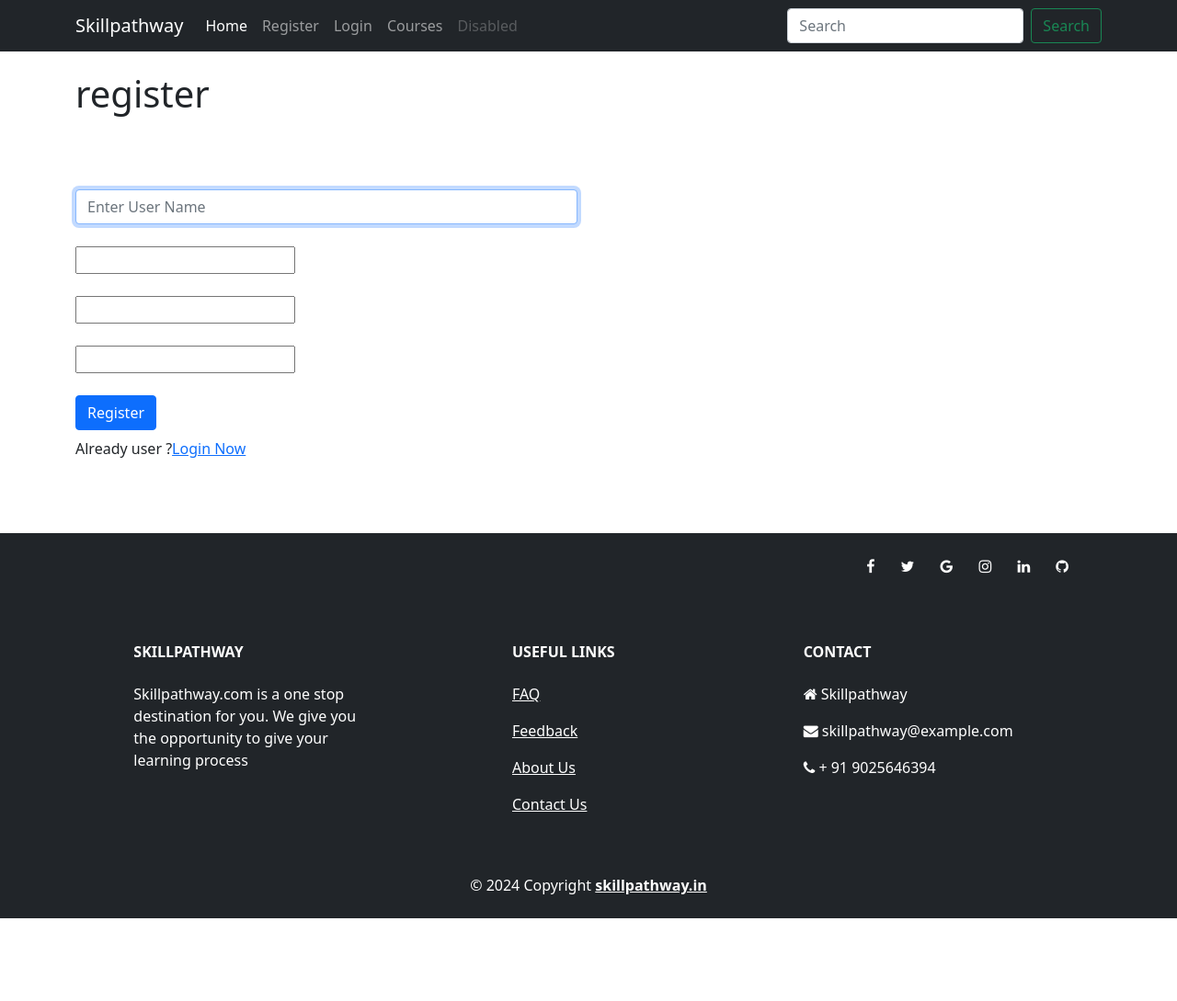
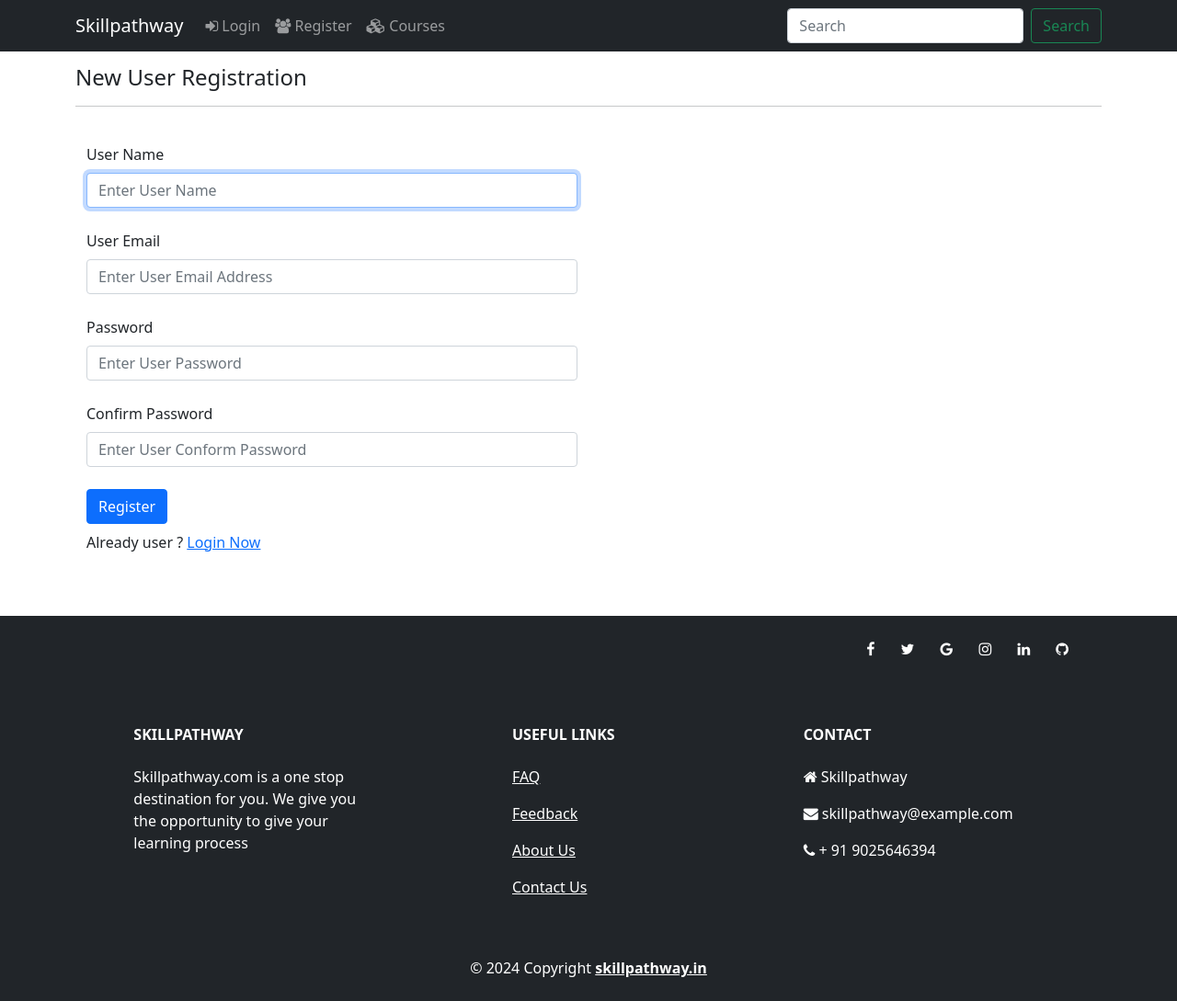
Before and after one commit to Ravichandran7/skillpath, a Django app: page /register in a window 1280 px wide. Shown: the whole page at 92% size. Before the commit the page ends 999 px from the top, so only its background shows below. Run offline with Django 5.2, Linux system fonts and the light colour scheme.

Commit message:
up to register & login

```diff
--- a/myProject/myApp/form.py
+++ b/myProject/myApp/form.py
@@ -4,6 +4,12 @@ from .models import User
 
 class CustomUserForm(UserCreationForm):
     username=forms.CharField(widget=forms.TextInput(attrs={'class':'form-control','placeholder':'Enter User Name'}))
+    email=forms.CharField(widget=forms.TextInput(attrs={'class':'form-control','placeholder':'Enter User Email Address'}))
+    password1=forms.CharField(widget=forms.PasswordInput(attrs={'class':'form-control','placeholder':'Enter User Password'}))
+    password2=forms.CharField(widget=forms.PasswordInput(attrs={'class':'form-control','placeholder':'Enter User Conform Password'}))
+
+
+
     class Meta:
         model=User
         fields=['username','email','password1','password2' ]
--- a/myProject/myApp/templates/myApp/Courses.html
+++ b/myProject/myApp/templates/myApp/Courses.html
@@ -13,8 +13,11 @@ Skillpathway
         <h1 class="fw-light">Best Courses</h1>
         <p class="lead text-muted">Our most popular Courses based on sales. Updated hourly.</p>
         <p>
-          <a href="#" class="btn btn-primary my-2">Already User</a>
+          {% if request.user.is_authenticated %}
+          {% else %}
+          <a href="{% url 'login' %}" class="btn btn-primary my-2">Already User</a>
           <a href="{% url 'register' %}" class="btn btn-secondary my-2">Register</a>
+          {% endif %}
         </p>
       </div>
     </div>
@@ -25,6 +28,7 @@ Skillpathway
         <div class="col-12">
           <h4 class="mb-3">Categories</h4>
           <hr style="border-color:#b8bfc2;">
+          {% include 'myApp/inc/message.html' %}
         </div>
         {% for item in categories %}
         <div class="col-md-4 col-lg-3">
--- /dev/null
+++ b/myProject/myApp/templates/myApp/inc/message.html
@@ -0,0 +1,6 @@
+{% for msg in messages %}
+<div class="alert alert-info alert-dismissible fade show" role="alert">
+  {{msg}}
+  <button type="button" class="btn-close" data-bs-dismiss="alert" aria-label="Close"></button>
+</div>
+{% endfor %}
--- a/myProject/myApp/templates/myApp/inc/navebar.html
+++ b/myProject/myApp/templates/myApp/inc/navebar.html
@@ -6,23 +6,15 @@
       </button>
       <div class="collapse navbar-collapse" id="navbarSupportedContent">
         <ul class="navbar-nav me-auto mb-2 mb-lg-0">
-          <li class="nav-item">
-            <a class="nav-link active" aria-current="page" href="{% url "home" %}">Home</a>
-          </li>
-          <li class="nav-item">
-            <a class="nav-link" href="{% url "register" %}">Register</a>
-          </li>
-          <li class="nav-item">
-            <a class="nav-link" href="#">Login</a>
-          </li>
-          <li class="nav-item">
-            <a class="nav-link" href="{% url "Courses" %}">Courses</a>
-          </li>
+          {% if request.user.is_authenticated %}
+          <a class="nav-link" aria-current="page" href="#"><i class="fa fa-user"></i> {{request.user}}</a>
+          <a class="nav-link" aria-current="page" href="{% url 'logout' %}"><i class="fa fa-sign-out"></i> Logout</a>
+        {% else %}
+          <a class="nav-link" href="{% url 'login' %}"><i class="fa fa-sign-in"></i> Login</a>
+          <a class="nav-link" href="{% url 'register' %}"><i class="fa fa-users"></i> Register</a>
+        {% endif %}
+          <a class="nav-link" href="{% url 'Courses' %}"><i class="fa fa-cubes"></i> Courses</a>
 
-
-          <li class="nav-item">
-            <a class="nav-link disabled" href="#" tabindex="-1" aria-disabled="true">Disabled</a>
-          </li>
         </ul>
         <form class="d-flex">
           <input class="form-control me-2" type="search" placeholder="Search" aria-label="Search">
--- a/myProject/myApp/templates/myApp/products/courses_details.html
+++ b/myProject/myApp/templates/myApp/products/courses_details.html
@@ -12,6 +12,7 @@ Skillpathway
         <div class="col-12">
             <h4 class="mb-3"> {{courses.name}} courses</h4>
             <hr style="border-color:#b8bfcd2">
+            {% include 'myApp/inc/message.html' %}
         </div>
         <div class="clo-4 my-3 pic-box">
             <div class="hot"style="color: red;">Trending</div>
--- a/myProject/myApp/templates/myApp/products/index.html
+++ b/myProject/myApp/templates/myApp/products/index.html
@@ -13,6 +13,7 @@ Skillpathway
         <div class="col-12">
             <h4 class="mb-3">{{catagory__name}} courses</h4>
             <hr style="border-color:#b8bfcd2">
+            {% include 'myApp/inc/message.html' %}
         </div>
         {% for item in courses %}
         <div class="col-md-4 col-lg-3">
--- a/myProject/myApp/templates/myApp/register.html
+++ b/myProject/myApp/templates/myApp/register.html
@@ -1,36 +1,61 @@
-
 {% extends 'myApp/layouts/main.html' %}
-
 {% block title %}
   Skillpathway
 {% endblock title %}
 {% block content %}
-<div class="container" style="margin-top:70px;">
+  <div class="container" style="margin-top:70px;min-height:600px;">
     <div class="row">
-        <div class="col-12"><h1><h1>register</h1></h1></div>
+      <div class="col-12">
+        <h4 class="mb-3"> New User Registration</h4>
+        <hr style="border-color:#b8bfc2;">
+        {% include 'myApp/inc/message.html' %}
       </div>
     </div>
-    <section class="py-4 my-5">
+    <section class="py-4" >
       <div class="container">
         <div class="row">
           <div class="col-6">
             <form method="post" action="">
               {% csrf_token %}
               <div class="mb-4">
+                <label for="" class="form-label">User Name</label>
                 {{form.username}}
               </div>
               <div class="mb-4">
+                <label for="" class="form-label">User Email</label>
                 {{form.email}}
               </div>
               <div class="mb-4">
+                <label for="" class="form-label">Password</label>
                 {{form.password1}}
               </div>
               <div class="mb-4">
+                <label for="" class="form-label">Confirm Password</label>
                 {{form.password2}}
               </div>
               <button type="submit" class="btn btn-primary">Register</button>
             </form>
-                    <p class="my-2">Already user ?<a href="#">Login Now</a></p>
+            <p class="my-2">Already user ? <a href="{% url 'login' %}">Login Now</a> </p>
+          </div>
+          <div class="col-6">
+
+                {% if form.errors.username %}
+                  <label class="text-danger d-block">{{ form.errors.username }}</label>
+                {% endif %}
+
+                {% if form.errors.email %}
+                <label class="text-danger d-block">{{ form.errors.email }}</label>
+                {% endif %}
+
+                {% if form.errors.password1 %}
+                <label class="text-danger d-block">{{ form.errors.password1 }}</label>
+                {% endif %}
+
+                {% if form.errors.password2 %}
+                <label class="text-danger d-block">{{ form.errors.password2 }}</label>
+                {% endif %}
+
+          </div>
         </div>
       </div>
     </section>
--- a/myProject/myApp/urls.py
+++ b/myProject/myApp/urls.py
@@ -4,6 +4,8 @@ from django.urls import path
 urlpatterns = [
     path("",views.home,name="home"),
     path("register",views.register,name="register"),
+    path("login",views.login_page,name="login"),
+    path('logout',views.logout_page,name="logout"),
     path("Courses",views.courses,name="Courses"),
     path('courses/<str:name>/', views.courses_view, name='courses'),
     path('courses/<str:cname>/<str:pname>', views.courses_details, name='courses_details'),
--- a/myProject/myApp/views.py
+++ b/myProject/myApp/views.py
@@ -2,13 +2,43 @@ from django.shortcuts import render, redirect
 from myApp.form import CustomUserForm
 from .models import  Courses, Catagory
 from django.contrib import messages
+from django.contrib.auth import authenticate,login,logout
 
 def home(request):
     courses = Courses.objects.filter(trending=1)
     return render(request, "myApp/index.html",{"courses":courses})
 
+def logout_page(request):
+  if request.user.is_authenticated:
+    logout(request)
+    messages.success(request,"Logged out Successfully")
+  return redirect("/")
+
+def login_page(request):
+  if request.user.is_authenticated:
+    return redirect("/")
+  else:
+    if request.method=='POST':
+      name=request.POST.get('username')
+      pwd=request.POST.get('password')
+      user=authenticate(request,username=name,password=pwd)
+      if user is not None:
+        login(request,user)
+        messages.success(request,"Logged in Successfully")
+        return redirect("/")
+      else:
+        messages.error(request,"Invalid User Name or Password")
+        return redirect("/login")
+    return render(request,"myApp/login.html")
+
 def register(request):
     form=CustomUserForm()
+    if request.method=='POST':
+        form=CustomUserForm(request.POST)
+        if form.is_valid():
+            form.save()
+            messages.success(request,"Registration Success you can Login Now ")
+            return redirect('/login')
     return render(request, "myApp/register.html",{'form':form})
 
 def courses(request):
```
Also changed, not shown: myProject/myApp/templates/myApp/login.html (added, +35 -0 lines). Lines whose indentation alone changed are shown as unchanged.
